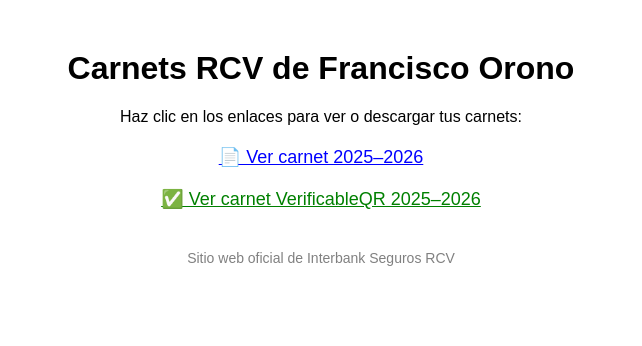
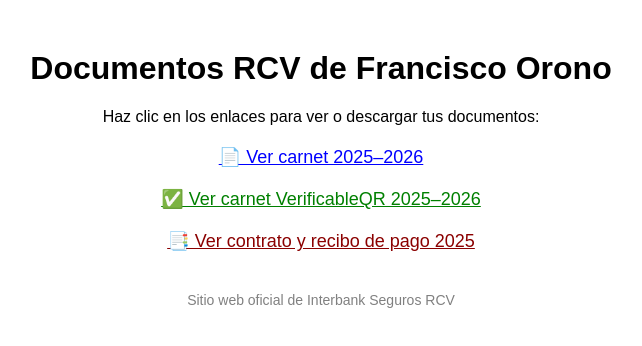
Before and after one commit to INTERBANKSEGUROSRCVONLINE/InterbankSegurosRcvOnline.github.io, a plain HTML site: page index.html in a window 1280 px wide. Shown: the whole page, without its empty margins (319-961 px from the left). Drawn offline with Linux system fonts and the light colour scheme.

Commit message:
Update index.html

```diff
--- a/index.html
+++ b/index.html
@@ -2,11 +2,11 @@
 <html lang="es">
 <head>
   <meta charset="UTF-8">
-  <title>Carnet RCV Francisco Orono</title>
+  <title>Documentos RCV Francisco Orono</title>
 </head>
 <body style="font-family: Arial; text-align: center; margin-top: 50px;">
-  <h1>Carnets RCV de Francisco Orono</h1>
-  <p>Haz clic en los enlaces para ver o descargar tus carnets:</p>
+  <h1>Documentos RCV de Francisco Orono</h1>
+  <p>Haz clic en los enlaces para ver o descargar tus documentos:</p>
 
   <div style="margin-top: 20px;">
     <a href="carnet-rcv-francisco%20orono%202025-2026.pdf" target="_blank" style="font-size: 18px; color: blue;">
@@ -20,6 +20,12 @@
     </a>
   </div>
 
+  <div style="margin-top: 20px;">
+    <a href="RCV-CONTRATO-RECIBODEPAGO-2025-003-64971.pdf" target="_blank" style="font-size: 18px; color: darkred;">
+      📑 Ver contrato y recibo de pago 2025
+    </a>
+  </div>
+
   <p style="margin-top: 40px; font-size: 14px; color: gray;">
     Sitio web oficial de Interbank Seguros RCV
   </p>
```
